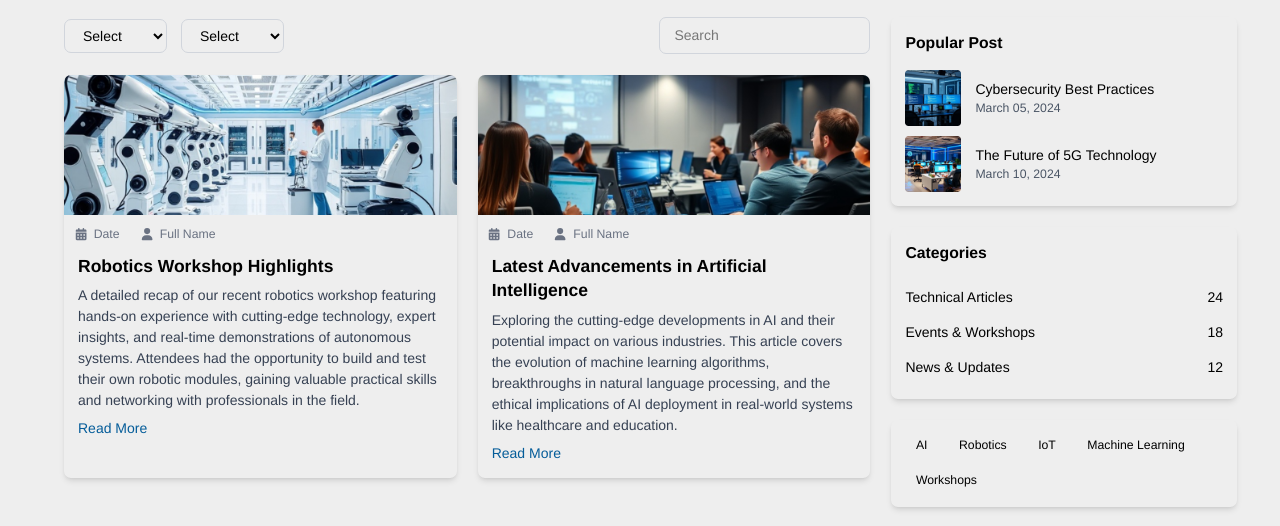
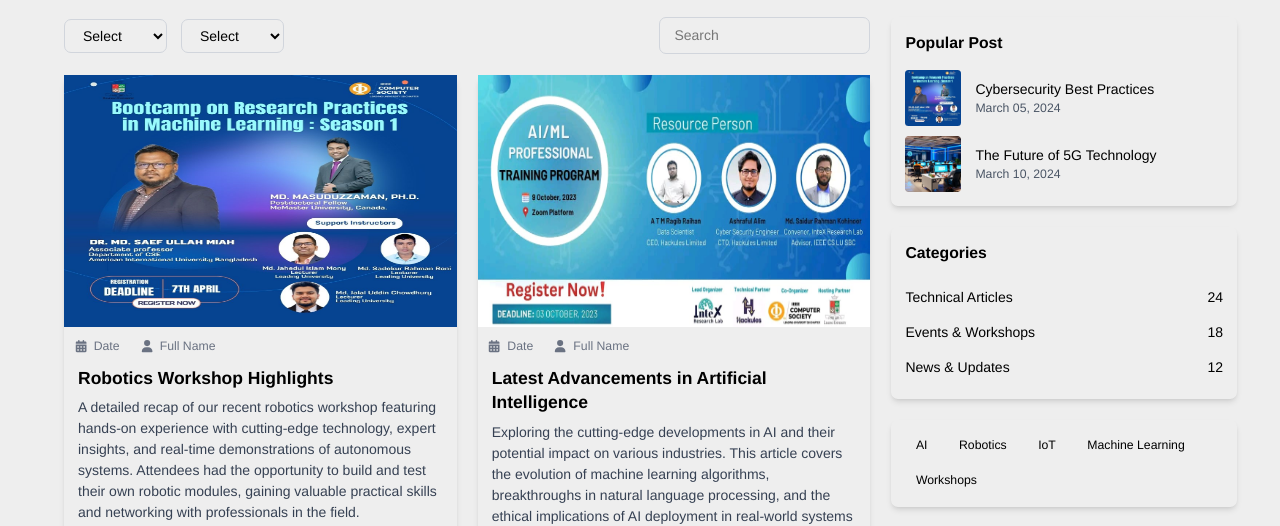
Before and after one commit to BishalModak/IEEE-Project, a React (Vite) app: page /blog in a window 1280 px wide. Shown: the part 310-836 px from the top of the page. Built offline with nearby package versions, Linux system fonts and the light colour scheme.

Commit message:
Frontend updates

```diff
--- a/public/Blog.json
+++ b/public/Blog.json
@@ -1,6 +1,6 @@
 [
     {   "id": 1,
-        "img": "/img/blog1.png",
+        "img": "../../public/img/ResearchBootcamp.jpg",
         "title": "Robotics Workshop Highlights",
         "desc": "A detailed recap of our recent robotics workshop featuring hands-on experience with cutting-edge technology, expert insights, and real-time demonstrations of autonomous systems. Attendees had the opportunity to build and test their own robotic modules, gaining valuable practical skills and networking with professionals in the field.",
         "date": "2025-05-15",
@@ -13,7 +13,7 @@
         ]
     },
     {   "id": 2,
-        "img": "/img/blog2.png",
+        "img": "../../public/img/LandscapeImg.jpg",
         "title": "Latest Advancements in Artificial Intelligence",
         "desc": "Exploring the cutting-edge developments in AI and their potential impact on various industries. This article covers the evolution of machine learning algorithms, breakthroughs in natural language processing, and the ethical implications of AI deployment in real-world systems like healthcare and education.",
         "date": "2025-05-12",
--- a/src/Dashboard/Dashboard.jsx
+++ b/src/Dashboard/Dashboard.jsx
@@ -474,7 +474,7 @@ const Dashboard = () => {
                                     <img
                                         src="/img/megazin1.png"
                                         alt="IEEE Magazine Cover"
-                                        className="h-40 w-full object-cover"
+                                        className="w-full "
                                     />
                                     <div className="p-4">
                                         <h3 className="text-lg font-semibold text-gray-800 mb-2">IEEE Spectrum - June 2025</h3>
@@ -554,15 +554,21 @@ const Dashboard = () => {
                             <div className="grid grid-cols-1 md:grid-cols-2 lg:grid-cols-3 gap-6">
                                 {/* Upcoming Event Card */}
                                 <div className="bg-white rounded-lg shadow-md overflow-hidden border border-gray-200">
-                                    <div className="h-32 bg-gradient-to-r from-blue-500 to-cyan-500 relative">
+                                    {/* <div className="h-32 bg-gradient-to-r from-blue-500 to-cyan-500 relative">
                                         <div className="absolute top-2 right-2 bg-yellow-400 text-xs font-bold px-2 py-1 rounded">
                                             FEATURED
                                         </div>
                                         <div className="absolute bottom-2 left-2 bg-green-100 text-green-800 text-xs font-bold px-2 py-1 rounded">
                                             UPCOMING
                                         </div>
+                                    </div> */}
+
+                                    <div className="">
+
+                                        <img src="../../public/img/ResearchBootcamp.jpg" alt="Event" className="w-full object-cover" />
+
                                     </div>
-                                    <div className="p-4">
+                                    <div className="p-4 ">
                                         <h3 className="text-lg font-semibold text-gray-800 mb-2">IEEE Technical Workshop 2025</h3>
                                         <div className="flex items-center text-sm text-gray-600 mb-3">
                                             <FaCalendarAlt className="mr-1" />
@@ -593,12 +599,18 @@ const Dashboard = () => {
 
                                 {/* Ongoing Event Card */}
                                 <div className="bg-white rounded-lg shadow-md overflow-hidden border border-gray-200">
-                                    <div className="h-32 bg-gradient-to-r from-purple-500 to-pink-500 relative">
+                                    {/* <div className="h-32 bg-gradient-to-r from-purple-500 to-pink-500 relative">
                                         <div className="absolute bottom-2 left-2 bg-blue-100 text-blue-800 text-xs font-bold px-2 py-1 rounded">
                                             ONGOING
                                         </div>
+                                    </div> */}
+
+                                    <div className="relative">
+
+                                        <img src="../../public/img/LandscapeImg.jpg" alt="Event" className="w-full h-auto object-cover" />
+
                                     </div>
-                                    <div className="p-4">
+                                    <div className="p-4 ">
                                         <h3 className="text-lg font-semibold text-gray-800 mb-2">Machine Learning Symposium</h3>
                                         <div className="flex items-center text-sm text-gray-600 mb-3">
                                             <FaCalendarAlt className="mr-1" />
--- a/src/Members/AdvisorPanel.jsx
+++ b/src/Members/AdvisorPanel.jsx
@@ -6,7 +6,7 @@ const AdvisorPanel = () => {
             <section className="text-center mb-10">
                 <h1 className="text-3xl mt-4 font-bold text-[#045C99]">Current Advisory Panel</h1>
                 <p className="text-gray-600">Distinguished Advisors Supporting Our Mission</p>
-                <div className="flex flex-row justify-center gap-25  mt-6">
+                <div className="flex flex-row flex-wrap justify-center gap-25  mt-6">
                     <div className="p-6 text-center">
                         <div className="shadow-md p-4 mx-auto w-fit px-10">
                             <img src="https://i.ibb.co.com/5hpqrZbL/Mony-sir.jpg" alt="Sir" className="w-[200px] h-[200px] object-cover mx-auto mb-3" />
--- a/src/Navbar/Navbar.jsx
+++ b/src/Navbar/Navbar.jsx
@@ -107,7 +107,7 @@ const Navbar = () => {
             <div className="lg:flex p-2  hidden  justify-center  flex-row  w-full mx-auto ">
                 <ul className="flex flex-wrap  w-[95%] mx-auto justify-center gap-x-10 items-center  text-white font-semibold  relative">
                     <div className="flex items-center gap-4">
-                        <img src="https://i.ibb.co/Kxt1VLrP/ieeelogo.png" alt="IEEE Logo" className=" w-50 mr-4" />
+                        <img src="https://i.ibb.co/Kxt1VLrP/ieeelogo.png" alt="IEEE Logo" className="w-50 mr-4" />
                     </div>
                     <li><a href="/" className='md:text-xl text-2xl lg:text-[18px] '><span className={`hover:text-blue-300 ${isHomeActive
                         ? "text-white border-b-2 border-white 0"
@@ -346,7 +346,7 @@ const Navbar = () => {
             {/* Mobile navigation */}
             <div className="lg:hidden flex justify-between px-6 h-30  py-8 bg-[#045C99]">
                 <div className="flex items-center gap-4 ">
-                    <img src="https://i.ibb.co/Myw1pBH2/ieeelogo.png" alt="IEEE Logo" className="md:w-50 w-50" />
+                    <img src="https://i.ibb.co/Kxt1VLrP/ieeelogo.png" alt="IEEE Logo" className="md:w-50 w-50" />
                 </div>
                 <button
                     className="text-white md:text-3xl text-2xl lg:text-2xl  focus:outline-none"
@@ -361,7 +361,7 @@ const Navbar = () => {
                 <div className="lg:hidden bg-black text-white px-6 py-4 space-y-3">
                     <ul className="space-y-3 text-base font-semibold">
 
-                        <li><a href="#">Home</a></li>
+                        <li><Link to='/' >Home</Link></li>
 
                         <li>
                             <button onClick={() => setMobileSubMenu(mobileSubMenu === 'activities' ? null : 'activities')} className="w-full text-left">Activities</button>
--- a/src/blog/Blog.jsx
+++ b/src/blog/Blog.jsx
@@ -52,9 +52,10 @@ const Blog = () => {
                         {/* Blog  */}
 
 
+
                             {datas.map((news, i) => (
-                                <div key={i} className="shadow-md rounded-lg pb-4 overflow-hidden">
-                                    <img src={news.img} alt={news.title} className="h-40 w-full object-cover" />
+                                <div key={i} className="shadow-md rounded-lg pb-4">
+                                    <img src={news.img} alt={news.title} className="h-72 w-full " />
                                     <div className="flex gap-6 p-3 text-sm text-gray-500">
                                         <p><FaCalendarDays className="inline mr-1" /> Date</p>
                                         <p><FaUser className="inline mr-1" /> Full Name</p>
@@ -66,6 +67,7 @@ const Blog = () => {
                             ))}
 
 
+
                     </div>
                 </div>
 
@@ -75,7 +77,7 @@ const Blog = () => {
                     <div className="shadow-md rounded-lg p-4">
                         <h3 className="text-lg font-semibold mb-4">Popular Post</h3>
                         <div className="flex items-center gap-4 mb-3">
-                            <img src="img/post1.png" alt="Post 1" className="w-16 h-16 rounded object-cover" />
+                            <img src="../../public/img/ResearchBootcamp.jpg" alt="Post 1" className="w-16 h-16 rounded object-cover" />
                             <div>
                                 <h5 className="font-medium">Cybersecurity Best Practices</h5>
                                 <p className="text-sm text-gray-600">March 05, 2024</p>
--- a/src/blog/SingleBlog.jsx
+++ b/src/blog/SingleBlog.jsx
@@ -60,7 +60,7 @@ const SingleBlog = () => {
             {/* Hero Banner */}
             <div className="relative w-full mt-1 h-[50vh] bg-black">
                 <div
-                    className="absolute inset-0 bg-cover bg-center opacity-70"
+                    className="absolute inset-0 bg-cover  opacity-70"
                     style={{ backgroundImage: `url(${blog.img})` }}
                 />
                 <div className="absolute inset-0 bg-gradient-to-t from-black to-transparent" />
```
